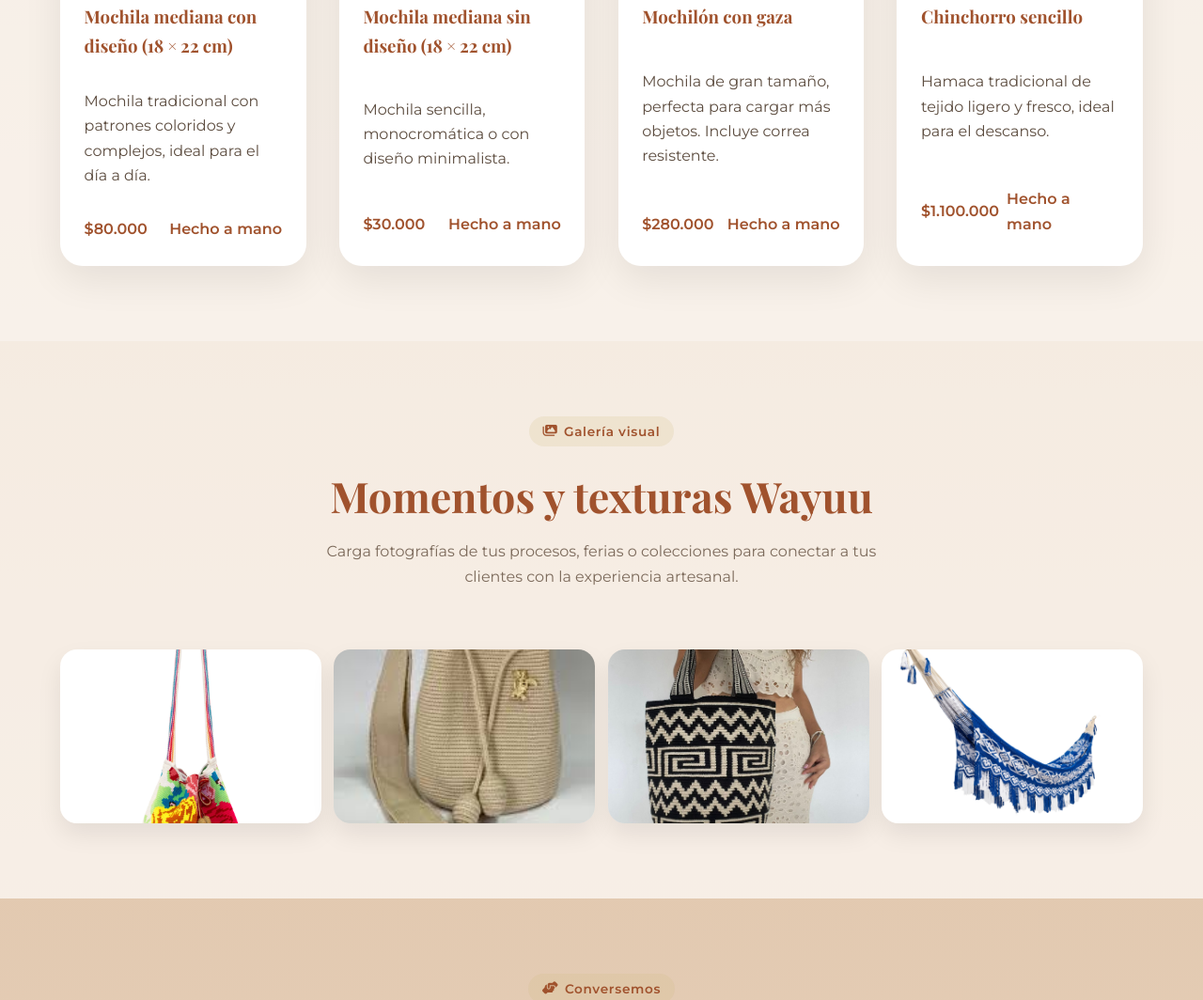
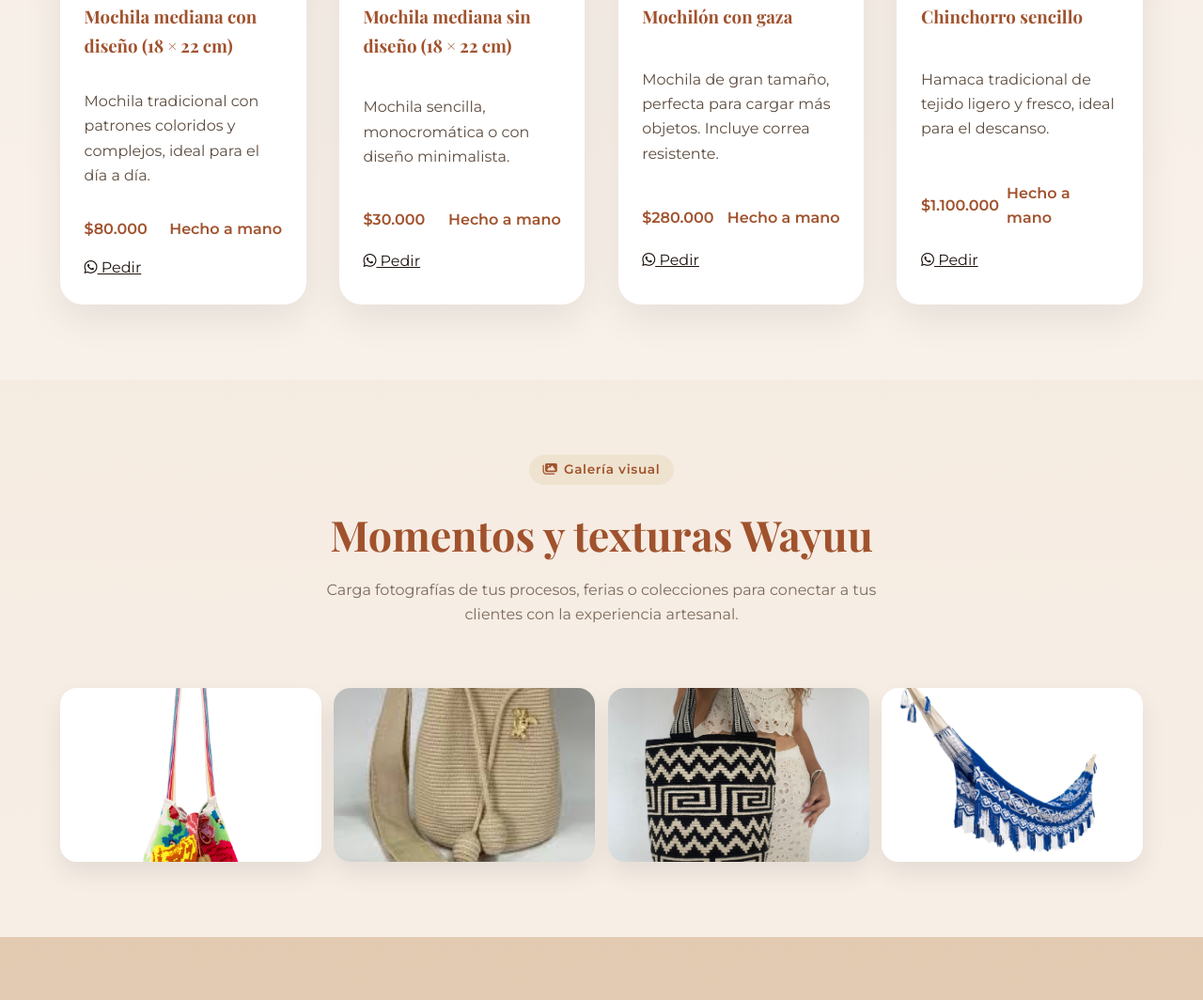
Before and after one commit to ReconvencionLaboralGuajira/artesanias-tejiendo-con-amor-27, a plain HTML site: page index.html in a window 1280 px wide. Shown: the part 1768-2832 px from the top of the page at 94% size. Drawn offline with nearby package versions, Linux system fonts and the light colour scheme; no server answers; a small style sheet from the web is missing.

Commit message:
Publish site

```diff
--- a/index.html
+++ b/index.html
@@ -31,6 +31,13 @@
     <link rel="icon" type="image/png" href="images/97f22be53253e48422527270af8c3482407b3f47.png">
 </head>
 <body>
+
+
+
+
+
+
+
         <header>
             <div class="container">
                 <div class="nav">
@@ -60,7 +67,7 @@
                         </ul>
                         <div class="nav-cta-group">
 
-                                <a href="https://wa.me/3243581126" class="nav-cta" target="_blank" rel="noopener">
+                                <a href="https://wa.me/573243581126" class="nav-cta" target="_blank" rel="noopener">
                                     <i class="fa-brands fa-whatsapp"></i>
                                     Pedir ahora
                                 </a>
@@ -80,7 +87,7 @@
                         <a href="#productos" class="btn btn-primary">Explorar colección</a>
                         <a href="#contacto" class="btn btn-outline">Quiero contactar</a>
 
-                            <a href="https://wa.me/3243581126"
+                            <a href="https://wa.me/573243581126"
                                class="btn btn-whatsapp"
                                target="_blank"
                                rel="noopener"
@@ -144,6 +151,14 @@
                                             <span>Hecho a mano</span>
                                         </div>
 
+
+                                    <a href="https://wa.me/573243581126?text=Hola,%20quiero%20*Mochila mediana con diseño (18 × 22 cm)*%20-%20$80.000"
+                                       class="btn-whatsapp-product"
+                                       target="_blank"
+                                       rel="noopener">
+                                        <i class="fab fa-whatsapp"></i> Pedir
+                                    </a>
+
                                 </div>
                             </article>
 
@@ -161,6 +176,14 @@
                                             <span>$30.000</span>
                                             <span>Hecho a mano</span>
                                         </div>
+
+
+                                    <a href="https://wa.me/573243581126?text=Hola,%20quiero%20*Mochila mediana sin diseño (18 × 22 cm)*%20-%20$30.000"
+                                       class="btn-whatsapp-product"
+                                       target="_blank"
+                                       rel="noopener">
+                                        <i class="fab fa-whatsapp"></i> Pedir
+                                    </a>
 
                                 </div>
                             </article>
@@ -180,6 +203,14 @@
                                             <span>Hecho a mano</span>
                                         </div>
 
+
+                                    <a href="https://wa.me/573243581126?text=Hola,%20quiero%20*Mochilón con gaza*%20-%20$280.000"
+                                       class="btn-whatsapp-product"
+                                       target="_blank"
+                                       rel="noopener">
+                                        <i class="fab fa-whatsapp"></i> Pedir
+                                    </a>
+
                                 </div>
                             </article>
 
@@ -197,6 +228,14 @@
                                             <span>$1.100.000</span>
                                             <span>Hecho a mano</span>
                                         </div>
+
+
+                                    <a href="https://wa.me/573243581126?text=Hola,%20quiero%20*Chinchorro sencillo*%20-%20$1.100.000"
+                                       class="btn-whatsapp-product"
+                                       target="_blank"
+                                       rel="noopener">
+                                        <i class="fab fa-whatsapp"></i> Pedir
+                                    </a>
 
                                 </div>
                             </article>
@@ -278,7 +317,7 @@
                                 <div class="contact-icon" aria-hidden="true">💬</div>
                                 <div>
                                     <strong>WhatsApp</strong><br>
-                                    <a href="https://wa.me/3243581126" target="_blank" rel="noopener">Escríbenos al 3243581126</a>
+                                    <a href="https://wa.me/573243581126" target="_blank" rel="noopener">Escríbenos al 3243581126</a>
                                 </div>
                             </div>
 
@@ -287,7 +326,7 @@
                                 <strong>Redes y canales</strong>
                                 <div class="socials">
 
-                                        <a href="https://wa.me/3243581126" aria-label="WhatsApp" rel="noopener" target="_blank">
+                                        <a href="https://wa.me/573243581126" aria-label="WhatsApp" rel="noopener" target="_blank">
                                             <svg viewBox="0 0 24 24" role="img" focusable="false">
                                                 <path d="M17.472 14.382c-.297-.149-1.758-.867-2.03-.967-.273-.1-.472-.148-.672.15-.197.297-.768.966-.94 1.164-.173.199-.347.224-.644.075-.297-.149-1.255-.463-2.39-1.475-.883-.788-1.48-1.761-1.653-2.059-.173-.297-.018-.458.13-.606.134-.133.298-.347.447-.52.149-.174.198-.298.298-.497.1-.199.05-.373-.025-.522-.075-.149-.672-1.611-.921-2.206-.242-.58-.487-.501-.672-.51l-.573-.01c-.199 0-.522.074-.795.373s-1.05 1.025-1.05 2.499 1.077 2.893 1.227 3.092c.149.199 2.123 3.23 5.145 4.522.719.31 1.281.496 1.718.635.72.23 1.377.197 1.896.12.579-.086 1.758-.719 2.006-1.413.248-.695.248-1.291.173-1.414-.074-.123-.272-.198-.57-.347z"/>
                                             </svg>
@@ -411,7 +450,7 @@
         </footer>
 
 
-        <a class="whatsapp-btn" href="https://wa.me/3243581126" target="_blank" rel="noopener" aria-label="Contactar por WhatsApp">
+        <a class="whatsapp-btn" href="https://wa.me/573243581126" target="_blank" rel="noopener" aria-label="Contactar por WhatsApp">
             <svg viewBox="0 0 24 24" role="img" focusable="false" aria-hidden="true">
                 <path d="M12.01 2a9.9 9.9 0 0 0-8.47 14.92L2 22l5.2-1.5A9.93 9.93 0 1 0 12.01 2zm0 2a7.9 7.9 0 0 1 6.77 12.12l-.26.39A7.9 7.9 0 0 1 7.24 18l-.4-.25A7.9 7.9 0 0 1 12 4zm4.21 9.94c-.23-.12-1.36-.74-1.57-.82-.21-.08-.37-.12-.52.12-.16.24-.6.77-.73.92-.13.15-.26.18-.48.06-.22-.11-.93-.34-1.78-1.09-.66-.59-1.11-1.33-1.24-1.56-.13-.23-.01-.35.09-.47.09-.09.2-.27.3-.4.1-.13.13-.23.2-.39.07-.16.03-.29-.02-.41-.05-.12-.5-1.2-.68-1.64-.18-.43-.36-.37-.52-.38l-.44-.01c-.16 0-.4.05-.61.28-.21.24-.8.78-.8 1.89s.82 2.19.93 2.34c.11.15 1.61 2.44 3.9 3.42.54.23.97.37 1.3.48.54.17 1.05.15 1.44.09.44-.07 1.34-.54 1.53-1.05.19-.52.19-.96.13-1.05-.05-.09-.21-.15-.43-.26z" fill="currentColor" />
             </svg>
```
